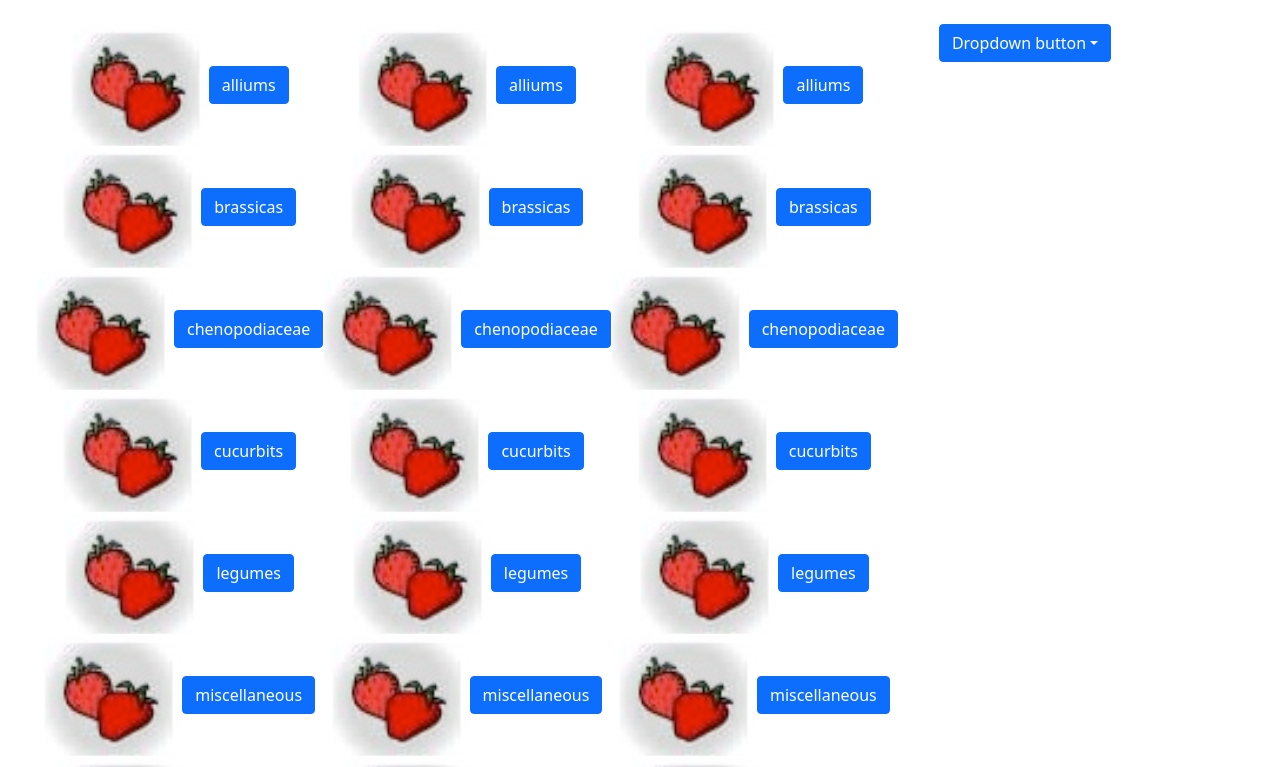
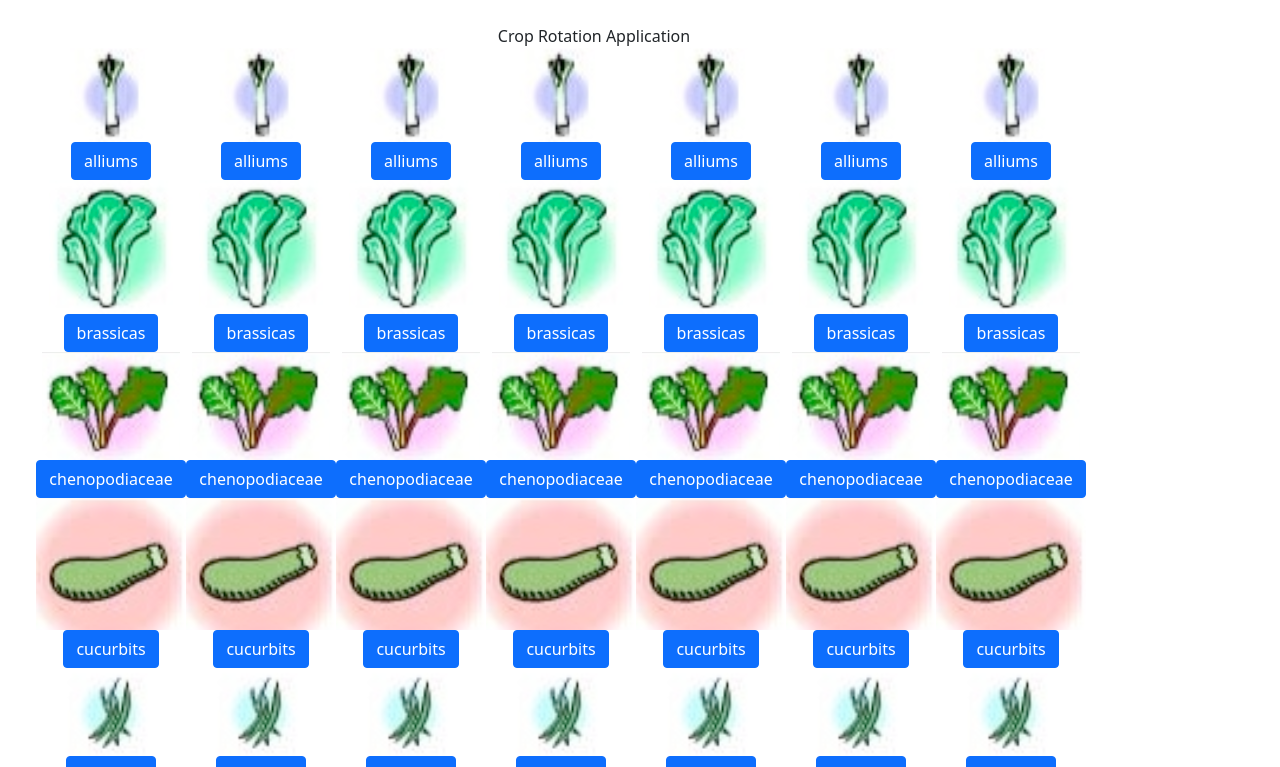
Before and after one commit to eng-comp-2022/aec-qualifiers, a React (Create React App) app in the folder frontend/: page / in a window 1280 px wide. Shown: the top 767 px of the page. Built offline with nearby package versions, Linux system fonts and the light colour scheme.

Commit message:
add button image dynamics

```diff
--- a/frontend/src/App.js
+++ b/frontend/src/App.js
@@ -6,6 +6,7 @@ import { PlotLand } from "./components/plotLand";
 function App() {
 	return (
 		<div className='App container m-4'>
+			Crop Rotation Application
 			<PlotLand></PlotLand>
 
 		</div>
--- a/frontend/src/components/images.js
+++ b/frontend/src/components/images.js
@@ -1,27 +1,37 @@
+import alliumns from './../crop_families/alliums.png'
+import brassicas from './../crop_families/brassicas.png'
+import solanaceae from './../crop_families/solanaceae.png'
+import chenopodiaceae from './../crop_families/chenopodiaceae.png'
+import cucurbits from './../crop_families/cucurbits.png'
+import legumes from './../crop_families/legumes.png'
+import miscellaneous from './../crop_families/miscellaneous.png'
+import placeholder from './../crop_families/placeholder.png'
+import umbeliferae from './../crop_families/umbeliferae.png'
+
 const images = [
-	{ id: 0, src: "frontend/crop_families/alliums.png", title: "alliums" },
-	{ id: 1, src: "frontend/crop_families/brassicas.png", title: "brassicas" },
-	{ id: 2, src: "frontend/crop_families/chenopodiaceae.png", title: "chenopodiaceae" },
+	{ id: 0, src: alliumns, title: "alliums" },
+	{ id: 1, src: brassicas, title: "brassicas" },
+	{ id: 2, src: chenopodiaceae, title: "chenopodiaceae" },
 	{
 		id: 3,
-		src: "frontend/crop_families/cucurbits.png",
+		src: cucurbits,
 		title: "cucurbits",
 	},
-	{ id: 4, src: "frontend/crop_families/legumes.png", title: "legumes" },
+	{ id: 4, src: legumes, title: "legumes" },
 	{
 		id: 5,
-		src: "frontend/crop_families/miscellaneous.png",
+		src: miscellaneous,
 		title: "miscellaneous",
 	},
-	{ id: 6, src: "frontend/crop_families/solanaceae.png", title: "solanaceae" },
+	{ id: 6, src: solanaceae, title: "solanaceae" },
 	{
 		id: 7,
-		src: "frontend/crop_families/umbeliferae.png",
+		src: umbeliferae,
 		title: "umbeliferae",
 	},
 	{
 		id: 8,
-		src: "frontend/crop_families/placeholder.png",
+		src: placeholder,
 		title: "placeholder",
 	},
 ];
--- a/frontend/src/components/tile.js
+++ b/frontend/src/components/tile.js
@@ -1,9 +1,7 @@
 import React from "react";
 import { Button } from "react-bootstrap";
-import placeholder from "./crop_families/placeholder.png";
 import images from "./images";
-import ImageButton from 'react-image-button';
-import image_test from './../crop_families/miscellaneous.png'
+
 
 const styleObj = {
 	backGround: "crop_families/legumes.png",
@@ -21,12 +19,15 @@ export function Tile(props) {
 
     const stylesPadding = {
 			padding: 0,
+			width: 150,
 	};
+
+	const f = ".png"
 
 	return (
 		<div style={stylesPadding}>
-			<img src={image_test}/>
-			<Button type='image' src={image_test}>
+			<img src={image.src}/>
+			<Button type='image' src={image.src}>
 				{image.title}
 			</Button>
 		</div>
```
